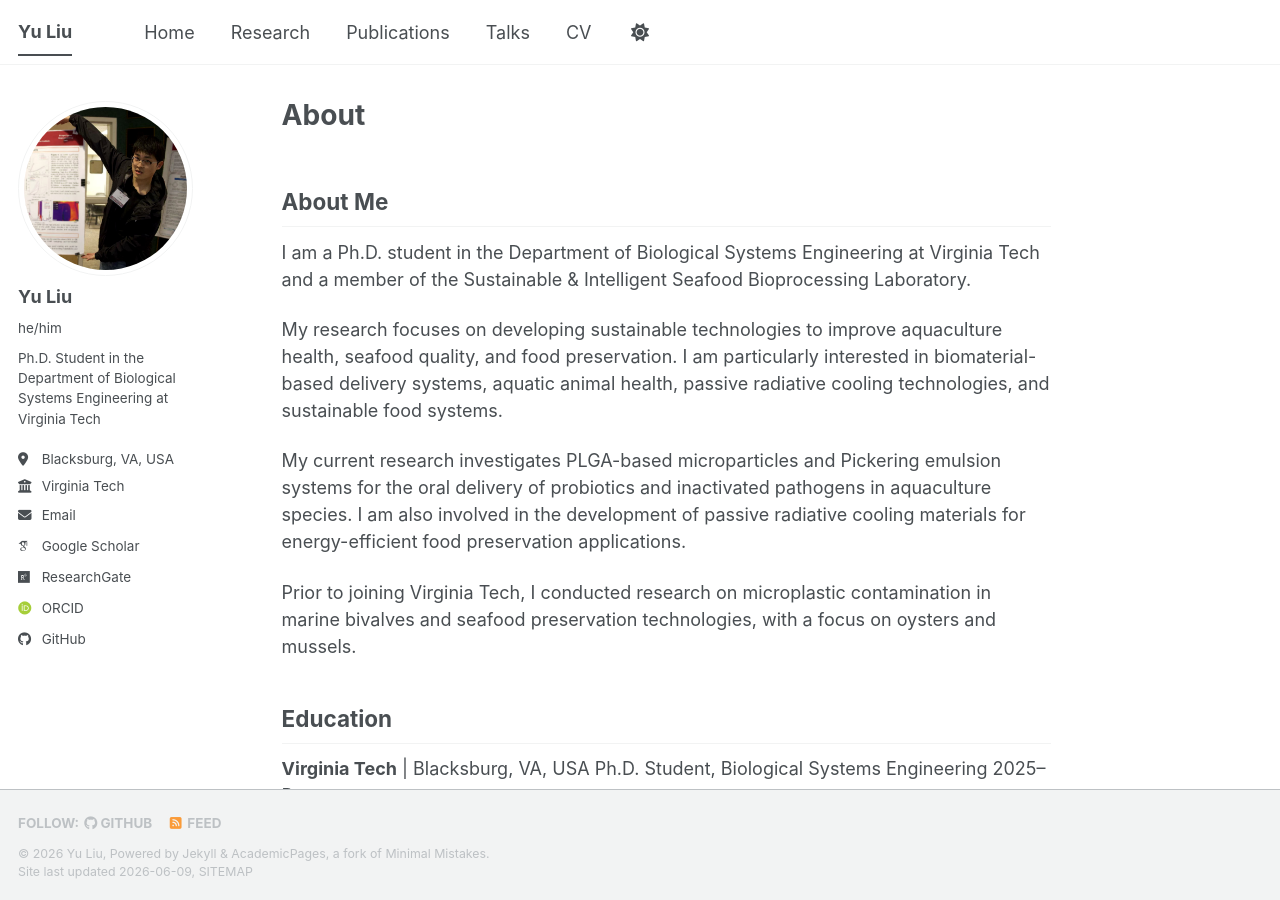
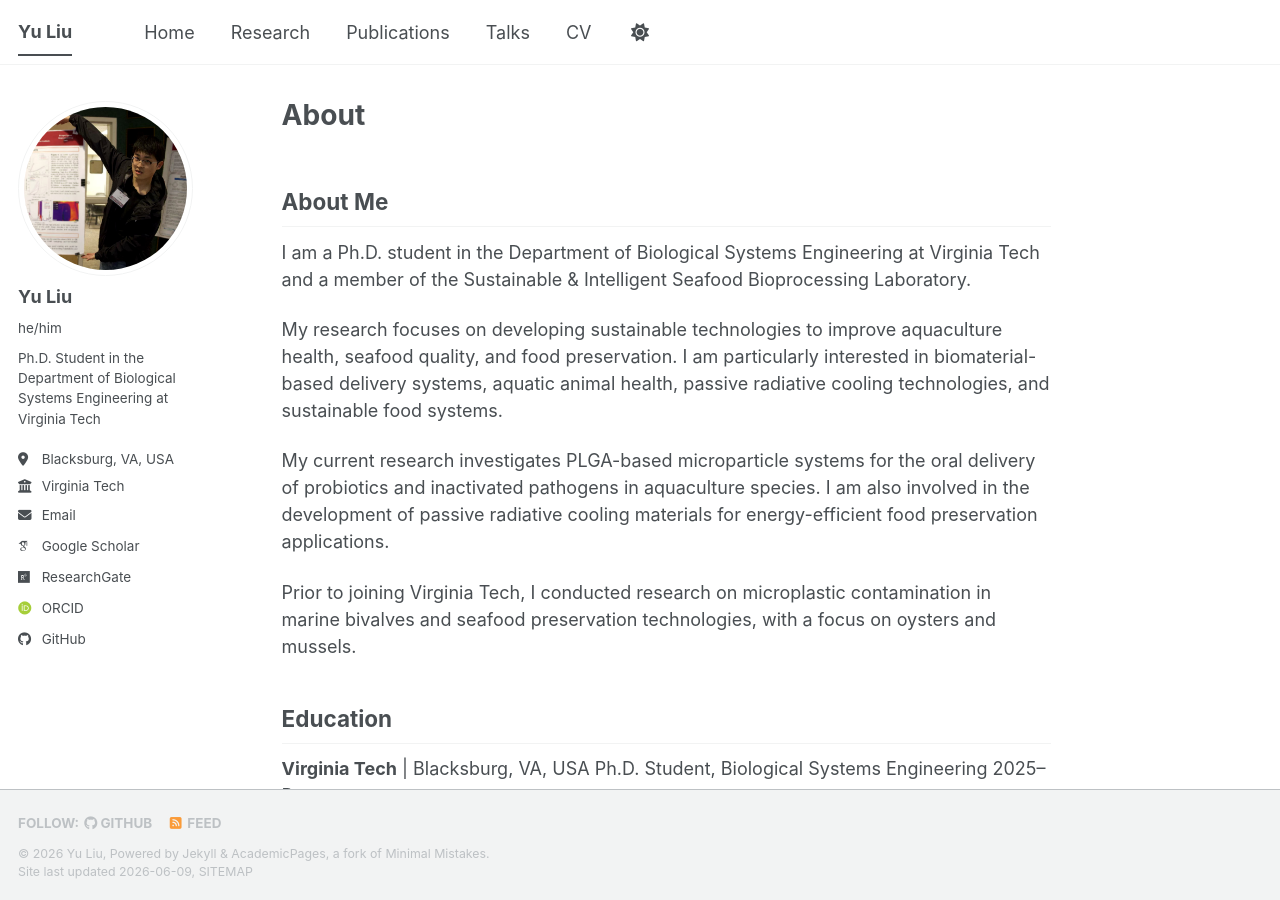
Before and after one commit to yuliu0322/yuliu0322.github.io, a Jekyll site: the page built from _pages/about.md, in a window 1280 px wide and 900 px high. Built offline with Jekyll 4.4.1, drawn with Linux system fonts in a browser that asks for light colours; some web fonts are replaced; a script bundle is joined from its source files by our own code; library files that are not in the unit come from our copies.

Commit message:
Update about.md

```diff
--- a/_pages/about.md
+++ b/_pages/about.md
@@ -12,7 +12,7 @@ I am a Ph.D. student in the Department of Biological Systems Engineering at Virg
 
 My research focuses on developing sustainable technologies to improve aquaculture health, seafood quality, and food preservation. I am particularly interested in biomaterial-based delivery systems, aquatic animal health, passive radiative cooling technologies, and sustainable food systems.
 
-My current research investigates PLGA-based microparticles and Pickering emulsion systems for the oral delivery of probiotics and inactivated pathogens in aquaculture species. I am also involved in the development of passive radiative cooling materials for energy-efficient food preservation applications.
+My current research investigates PLGA-based microparticle systems for the oral delivery of probiotics and inactivated pathogens in aquaculture species. I am also involved in the development of passive radiative cooling materials for energy-efficient food preservation applications.
 
 Prior to joining Virginia Tech, I conducted research on microplastic contamination in marine bivalves and seafood preservation technologies, with a focus on oysters and mussels.
 
```
